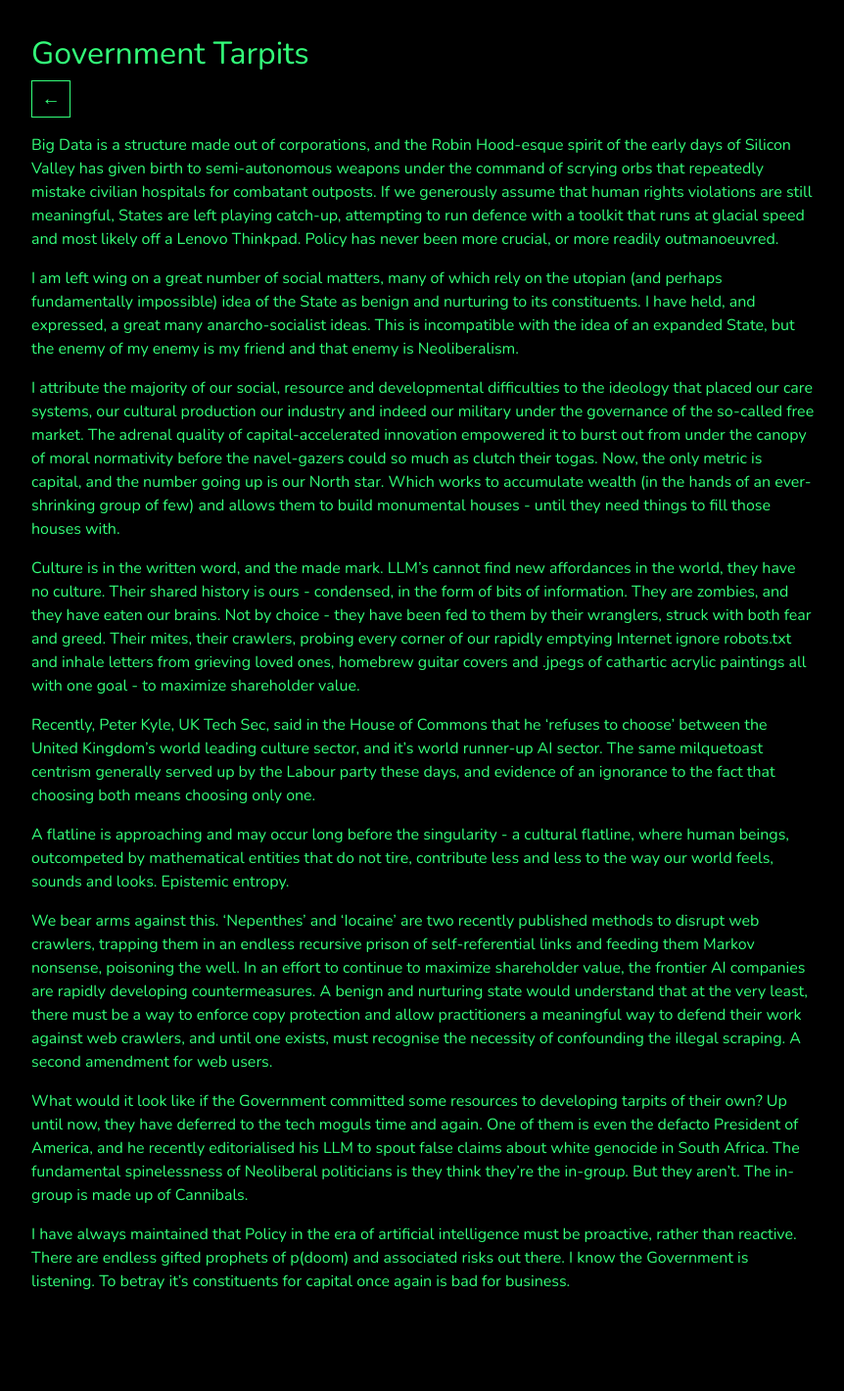
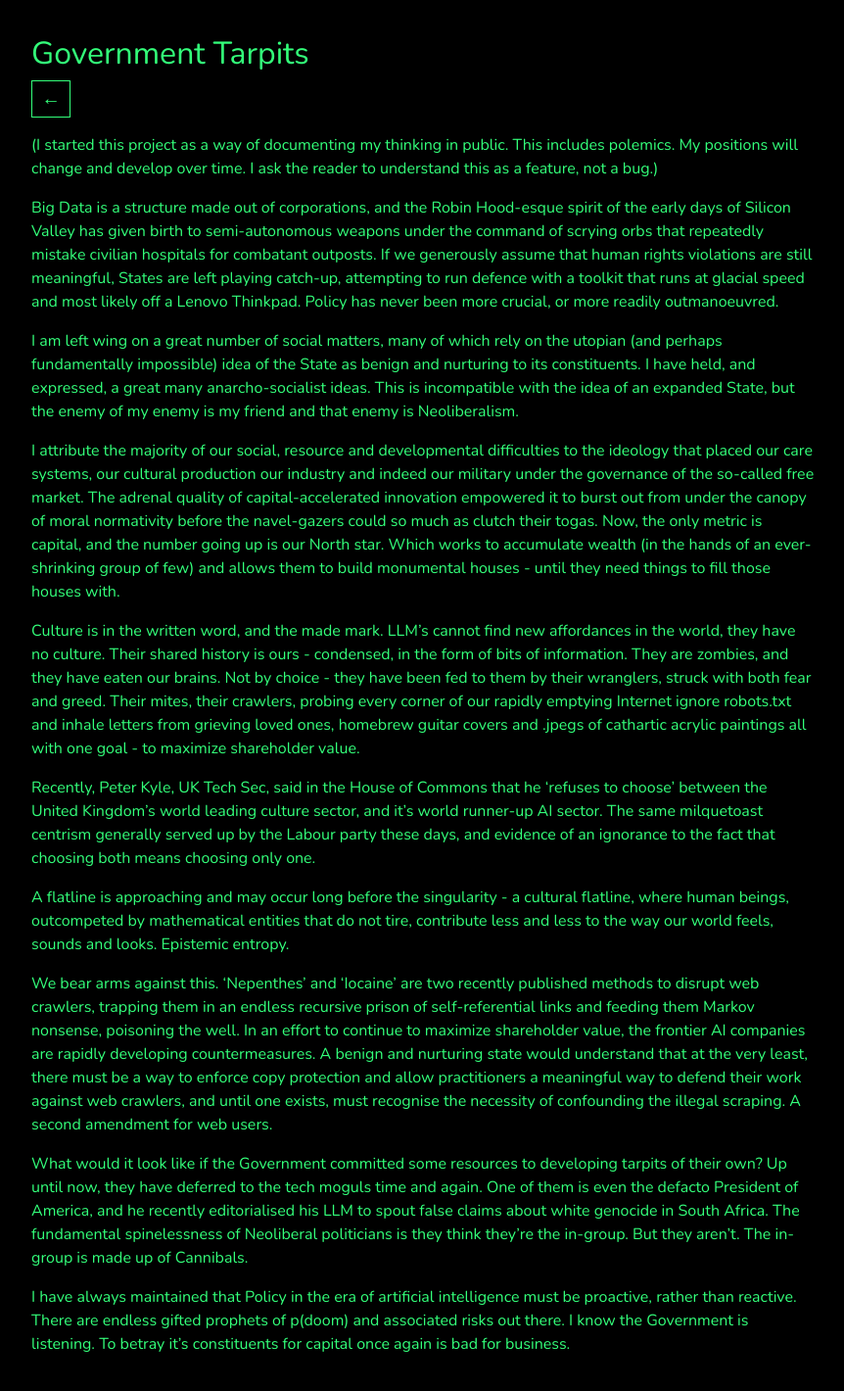
Before and after one commit to tarojq/jekyll-grid-blog, a Jekyll site: the page built from _posts/2025-05-26-Government Tarpits.md, in a window 1280 px wide. Shown: the whole page at 98% size, without its empty margins (208-1070 px from the left). Built offline with Jekyll 4.4.1, drawn with Linux system fonts in a browser that asks for light colours; before the commit the page ends 1356 px from its top, so only the background shows below that.

Commit message:
edited recent post

```diff
--- a/_posts/2025-05-26-Government Tarpits.md
+++ b/_posts/2025-05-26-Government Tarpits.md
@@ -9,6 +9,8 @@ coordinates:
   - 0.2
   - 0.8
 ---
+
+(I started this project as a way of documenting my thinking in public. This includes polemics. My positions will change and develop over time. I ask the reader to understand this as a feature, not a bug.)
 
 Big Data is a structure made out of corporations, and the Robin Hood-esque spirit of the early days of Silicon Valley has given birth to semi-autonomous weapons under the command of scrying orbs that repeatedly mistake civilian hospitals for combatant outposts. If we generously assume that human rights violations are still meaningful, States are left playing catch-up, attempting to run defence with a toolkit that runs at glacial speed and most likely off a Lenovo Thinkpad. Policy has never been more crucial, or more readily outmanoeuvred.
 
```
